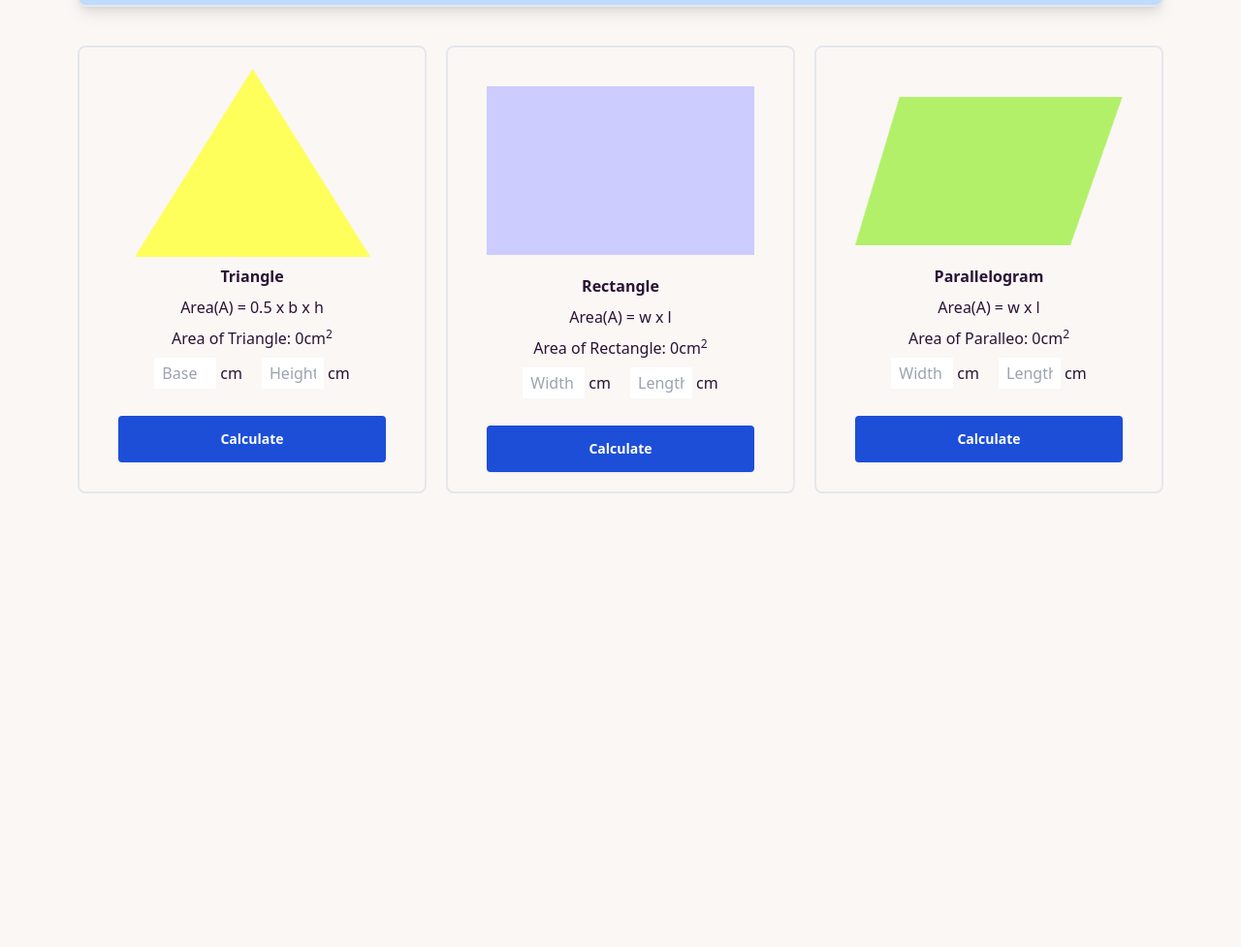
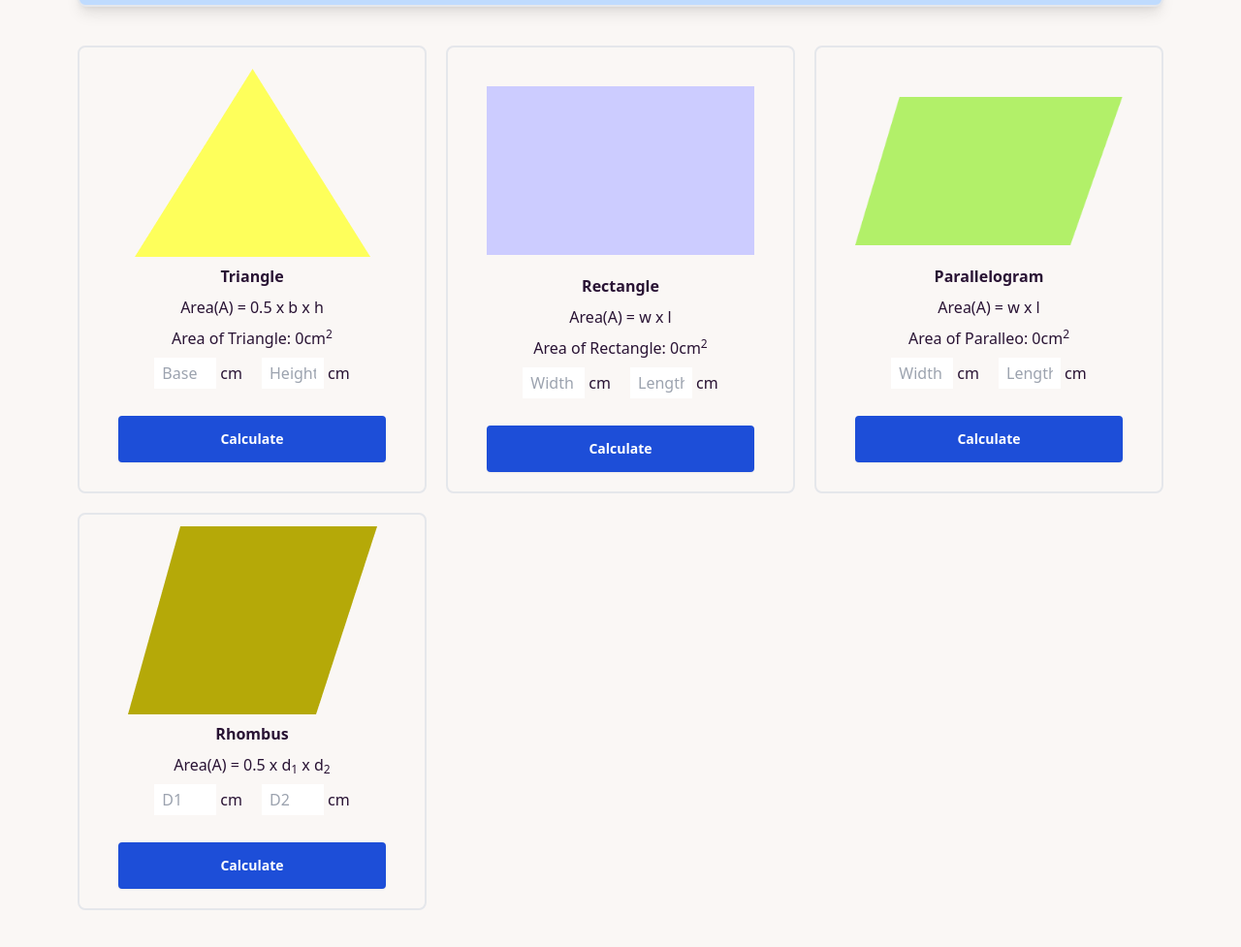
Before and after one commit to MdAfsarHossain/Geometry-Genius, a plain HTML site: page index.html in a window 1280 px wide. Shown: the part 97-1074 px from the top of the page at 97% size. Before the commit the page ends 800 px from the top, so only its background shows below. Drawn offline with nearby package versions, Linux system fonts and the light colour scheme; a script that the page names is missing.

Commit message:
Rhombus cart added

```diff
--- a/index.html
+++ b/index.html
@@ -188,6 +188,47 @@
               Calculate
             </button>
           </div>
+
+          <!-- Cart-4 -->
+          <div
+            class="flex flex-col justify-center items-center gap-2 border-2 px-10 py-3 rounded-lg hover:bg-blue-300 hover:border-blue-300"
+          >
+            <img src="./images/rhombus.png" alt="" />
+            <h1 class="font-bold">Rhombus</h1>
+            <p>Area(A) = 0.5 x d<sub>1</sub> x d<sub>2</sub></p>
+
+            <!-- Input Filed -->
+            <div class="flex flex-row gap-5 items-center justify-center">
+              <!-- Base -->
+              <div class="flex flex-row gap-1 justify-center items-center">
+                <input
+                  class="w-16 px-2 py-1"
+                  type="text"
+                  placeholder="D1"
+                  id=""
+                />
+                <p>cm</p>
+              </div>
+
+              <!-- Height -->
+              <div class="flex flex-row gap-1 justify-center items-center">
+                <input
+                  class="w-16 px-2 py-1"
+                  type="text"
+                  placeholder="D2"
+                  name=""
+                  id=""
+                />
+                <p>cm</p>
+              </div>
+            </div>
+
+            <button
+              class="btn rounded bg-blue-700 text-white w-full font-bold border-2 border-blue-700 hover:bg-transparent hover:border-2 hover:border-blue-700 hover:text-black mt-5 mb-2"
+            >
+              Calculate
+            </button>
+          </div>
         </div>
       </section>
     </main>
```
